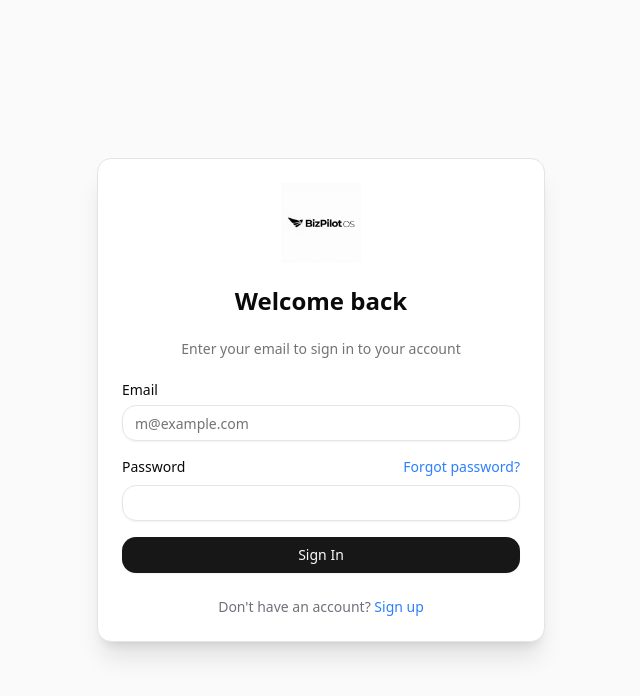
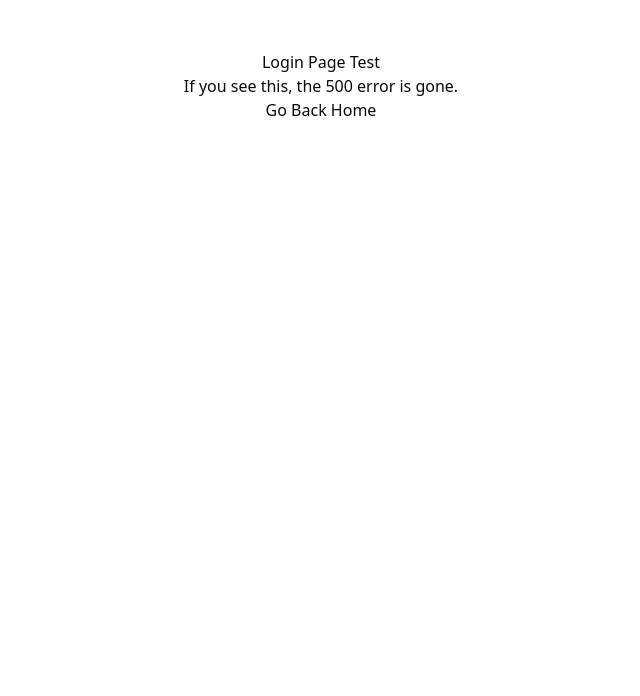
Before and after one commit to elitehostingsin-lang/BizPilot-OS, a Next.js app: page /login in a window 1280 px wide. Shown: the top 696 px of the page, without its empty margins (319-959 px from the left). Built offline with nearby package versions, Linux system fonts and the light colour scheme.

Commit message:
debug: absolute minimum login page to isolate 500 error

```diff
--- a/app/login/page.tsx
+++ b/app/login/page.tsx
@@ -1,144 +1,11 @@
 "use client";
 
-import Link from "next/link";
-import { useRouter } from "next/navigation";
-import { Button } from "@/components/ui/button";
-import { Input } from "@/components/ui/input";
-import { Label } from "@/components/ui/label";
-import { Card, CardContent, CardDescription, CardFooter, CardHeader, CardTitle } from "@/components/ui/card";
-import { useState, useEffect } from "react";
-import { Loader2, AlertCircle } from "lucide-react";
-import { createClient, isSupabaseConfigured } from "@/lib/supabase";
-import { Alert, AlertDescription, AlertTitle } from "@/components/ui/alert";
-
 export default function LoginPage() {
-    const router = useRouter();
-    const [isLoading, setIsLoading] = useState(false);
-    const [email, setEmail] = useState("");
-    const [password, setPassword] = useState("");
-    const [error, setError] = useState("");
-    const [mounted, setMounted] = useState(false);
-
-    useEffect(() => {
-        setMounted(true);
-    }, []);
-
-    const supabase = createClient();
-
-    if (!mounted) {
-        return <div className="min-h-screen flex items-center justify-center bg-zinc-50 dark:bg-zinc-900 p-4">Loading...</div>;
-    }
-
-    const handleSubmit = async (e: React.FormEvent) => {
-        e.preventDefault();
-        setIsLoading(true);
-        setError("");
-
-        try {
-            const { error: authError } = await supabase.auth.signInWithPassword({
-                email,
-                password,
-            });
-
-            if (authError) {
-                setError(authError.message);
-                setIsLoading(false);
-            } else {
-                router.push("/dashboard");
-            }
-        } catch (err: any) {
-            if (err.message?.includes("Failed to fetch")) {
-                setError("Network error: Could not connect to Supabase. Check your URL in .env.local and your internet connection.");
-            } else {
-                setError(err.message || "An unexpected error occurred");
-            }
-            setIsLoading(false);
-        }
-    };
-
     return (
-        <div className="min-h-screen flex items-center justify-center bg-zinc-50 dark:bg-zinc-900 p-4">
-            <Card className="w-full max-w-md border-zinc-200 dark:border-zinc-800 shadow-xl">
-                <CardHeader className="space-y-4">
-                    <div className="flex justify-center">
-                        <img
-                            src="/logo.png"
-                            alt="BizPilot OS"
-                            style={{ height: '80px', width: 'auto' }}
-                        />
-                    </div>
-                    <CardTitle className="text-2xl font-bold text-center">Welcome back</CardTitle>
-                    <CardDescription className="text-center">
-                        Enter your email to sign in to your account
-                    </CardDescription>
-                </CardHeader>
-                <CardContent>
-                    <form onSubmit={handleSubmit} className="space-y-4">
-                        {!isSupabaseConfigured && (
-                            <Alert variant="destructive" className="bg-red-50 dark:bg-red-900/20 border-red-200">
-                                <AlertCircle className="h-4 w-4 text-red-600" />
-                                <AlertTitle className="text-red-800 dark:text-red-400 font-bold">Supabase Setup Required</AlertTitle>
-                                <AlertDescription className="text-red-700 dark:text-red-300 text-sm">
-                                    Your `.env.local` file contains placeholder credentials.
-                                    Please update it with real values from your Supabase Dashboard to enable authentication.
-                                </AlertDescription>
-                            </Alert>
-                        )}
-                        {error && (
-                            <Alert variant="destructive">
-                                <AlertCircle className="h-4 w-4" />
-                                <AlertDescription>{error}</AlertDescription>
-                            </Alert>
-                        )}
-                        <div className="space-y-2">
-                            <Label htmlFor="email">Email</Label>
-                            <Input
-                                id="email"
-                                type="email"
-                                placeholder="m@example.com"
-                                required
-                                className="rounded-xl"
-                                value={email}
-                                onChange={(e) => setEmail(e.target.value)}
-                            />
-                        </div>
-                        <div className="space-y-2">
-                            <div className="flex items-center justify-between">
-                                <Label htmlFor="password">Password</Label>
-                                <Link href="/forgot-password" className="text-sm text-blue-500 hover:underline">
-                                    Forgot password?
-                                </Link>
-                            </div>
-                            <Input
-                                id="password"
-                                type="password"
-                                required
-                                className="rounded-xl"
-                                value={password}
-                                onChange={(e) => setPassword(e.target.value)}
-                            />
-                        </div>
-                        <Button className="w-full rounded-xl" type="submit" disabled={isLoading}>
-                            {isLoading ? (
-                                <>
-                                    <Loader2 className="mr-2 h-4 w-4 animate-spin" />
-                                    Signing in...
-                                </>
-                            ) : (
-                                "Sign In"
-                            )}
-                        </Button>
-                    </form>
-                </CardContent>
-                <CardFooter className="flex justify-center">
-                    <p className="text-sm text-zinc-500">
-                        Don&apos;t have an account?{" "}
-                        <Link href="/signup" className="text-blue-500 hover:underline">
-                            Sign up
-                        </Link>
-                    </p>
-                </CardFooter>
-            </Card>
+        <div style={{ padding: '50px', textAlign: 'center' }}>
+            <h1>Login Page Test</h1>
+            <p>If you see this, the 500 error is gone.</p>
+            <a href="/">Go Back Home</a>
         </div>
     );
 }
```
